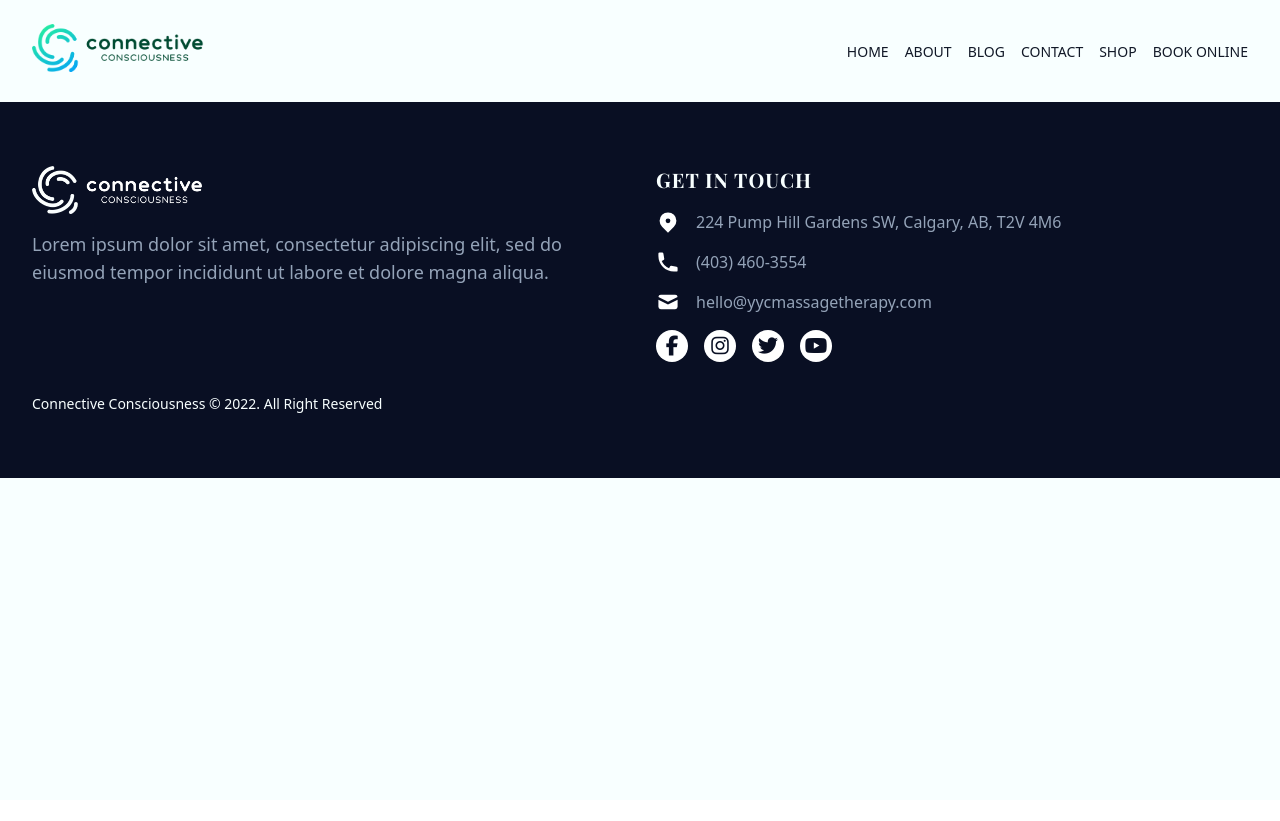
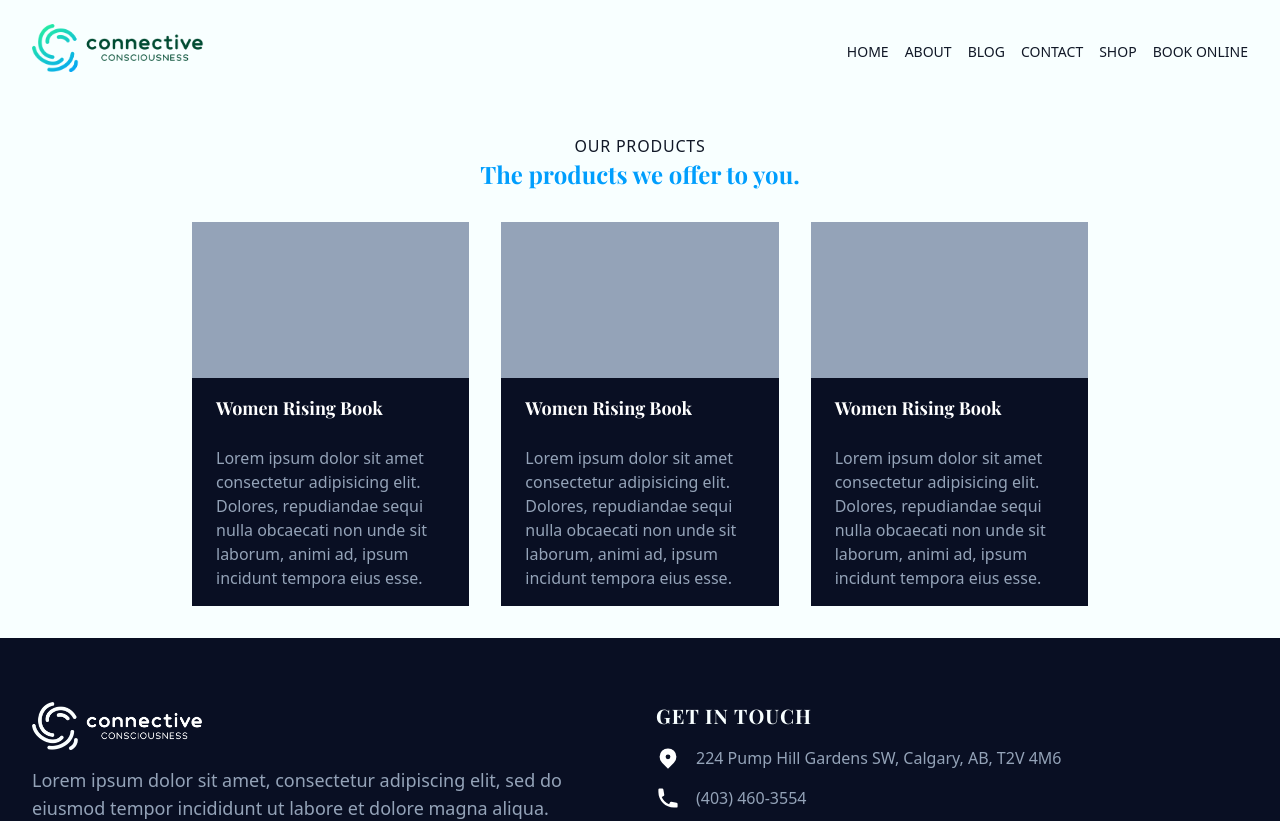
Before and after one commit to atweberlly/connective-consciousness, a Vue app: page / in a window 1280 px wide. Shown: the top 821 px of the page. Before the commit the page ends 800 px from the top, so only its background shows below. Built offline with nearby package versions, Linux system fonts and the light colour scheme.

Commit message:
Create Our Products section

```diff
--- a/src/views/Home.vue
+++ b/src/views/Home.vue
@@ -1,3 +1,43 @@
 <template>
-  <main></main>
+  <main>
+    <section class="py-8">
+      <div class="container">
+        <div class="text-center uppercase tracking-wider">Our Products</div>
+        <h2 class="text-center font-display text-2xl font-bold text-sky-blue">The products we offer to you.</h2>
+        <div class="mt-8 sm:mx-auto sm:max-w-sm lg:max-w-4xl" role="grid">
+          <div class="grid gap-8 lg:grid-cols-3" role="row">
+            <div role="gridcell">
+              <div class="bg-cyprus text-white" role="article">
+                <div class="aspect-video bg-slate-400"></div>
+                <div class="px-6 py-4">
+                  <h3 class="font-display text-lg font-bold">Women Rising Book</h3>
+                  <p class="mt-6 text-slate-400">Lorem ipsum dolor sit amet consectetur adipisicing elit. Dolores, repudiandae sequi nulla obcaecati non unde sit laborum, animi ad, ipsum incidunt tempora eius esse.</p>
+                </div>
+              </div>
+            </div>
+
+            <div role="gridcell">
+              <div class="bg-cyprus text-white" role="article">
+                <div class="aspect-video bg-slate-400"></div>
+                <div class="px-6 py-4">
+                  <h3 class="font-display text-lg font-bold">Women Rising Book</h3>
+                  <p class="mt-6 text-slate-400">Lorem ipsum dolor sit amet consectetur adipisicing elit. Dolores, repudiandae sequi nulla obcaecati non unde sit laborum, animi ad, ipsum incidunt tempora eius esse.</p>
+                </div>
+              </div>
+            </div>
+
+            <div role="gridcell">
+              <div class="bg-cyprus text-white" role="article">
+                <div class="aspect-video bg-slate-400"></div>
+                <div class="px-6 py-4">
+                  <h3 class="font-display text-lg font-bold">Women Rising Book</h3>
+                  <p class="mt-6 text-slate-400">Lorem ipsum dolor sit amet consectetur adipisicing elit. Dolores, repudiandae sequi nulla obcaecati non unde sit laborum, animi ad, ipsum incidunt tempora eius esse.</p>
+                </div>
+              </div>
+            </div>
+          </div>
+        </div>
+      </div>
+    </section>
+  </main>
 </template>
```
